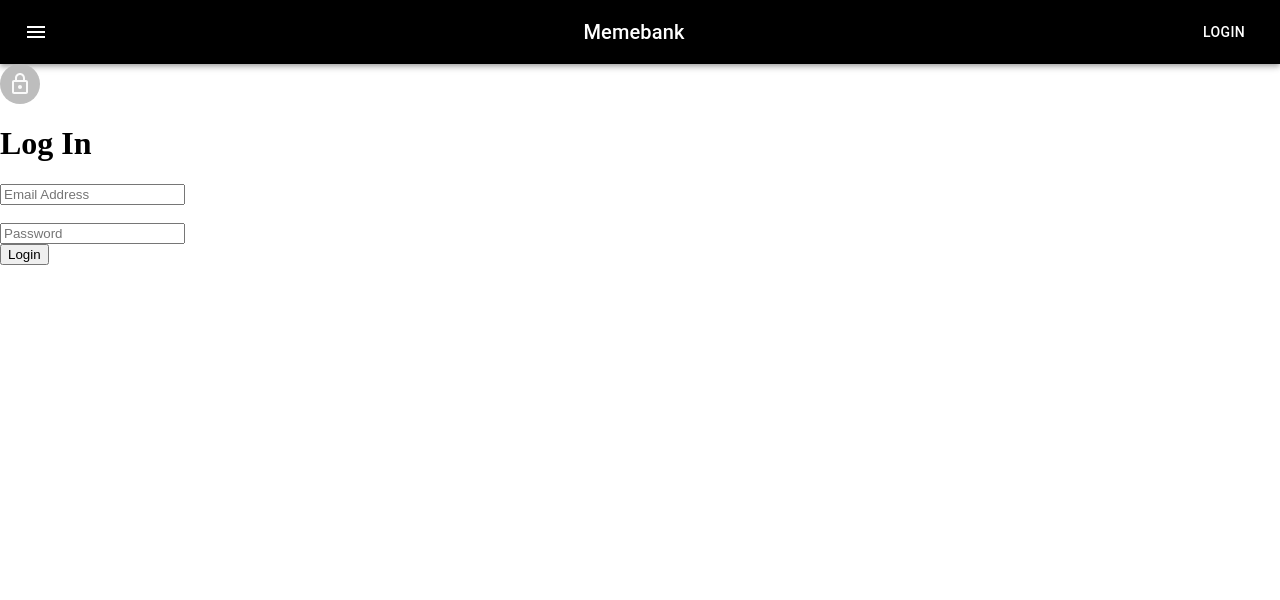
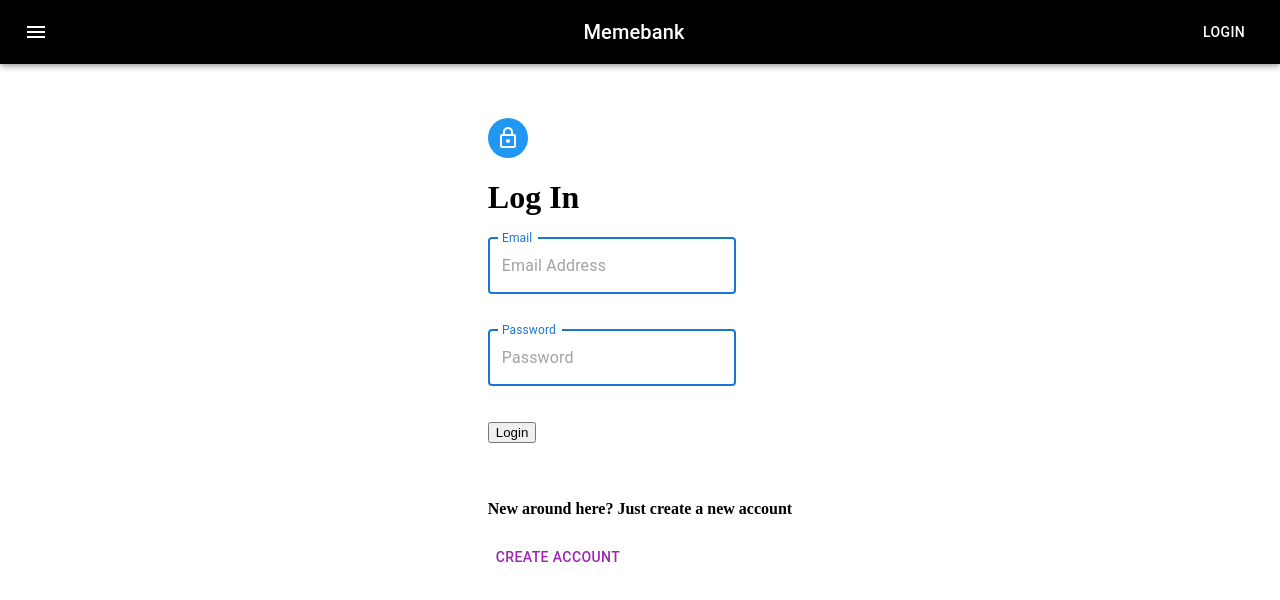
Before and after one commit to Kirixi/Cloud-Comp-A1, a React (Create React App) app in the folder Memebank-Frontend/: page /login in a window 1280 px wide. Shown: the top 600 px of the page. Built offline with nearby package versions, Linux system fonts and the light colour scheme.

Commit message:
Login page styled

```diff
--- a/Memebank-Frontend/src/App.css
+++ b/Memebank-Frontend/src/App.css
@@ -102,6 +102,12 @@ header {
   align-items: center;
 }
 
+.login {
+  display: flex;
+  flex-direction: column;
+  align-items: center;
+}
+
 @media screen and (max-width: 800px) {
   .column {
     width: 45vw;
--- a/Memebank-Frontend/src/Login.js
+++ b/Memebank-Frontend/src/Login.js
@@ -4,6 +4,9 @@ import {useMutation} from "react-query";
 import { Navigate } from 'react-router-dom';
 import {Avatar} from "@material-ui/core";
 import LockOutlinedIcon from '@mui/icons-material/LockOutlined';
+import TextField from '@mui/material/TextField';
+import {blue} from "@mui/material/colors";
+import Button from "@mui/material/Button";
 
 function Login() {
 
@@ -42,32 +45,46 @@ function Login() {
     return (
         <div className="login" >
             <div className="container">
+                <br/>
+                <br/>
+                <br/>
                 <div className="row">
                     <div className="col-md-8 m-auto" data-testid="login">
-                        <Avatar sx={{ m: 1, color: 'secondary.main' }}>
+                        <Avatar sx={{ m: 1 }} style={{alignSelf: 'center', backgroundColor: blue[500]}}>
                             <LockOutlinedIcon />
                         </Avatar>
                         <h1 className="display-4 text-center">Log In</h1>
                         <div className="form-group">
-                            <input
-                                className="form-control form-control-lg"
-                                type="email"
-                                placeholder="Email Address"
-                                name="email"
-                                onChange={(e) => setUsername(e.target.value)}
-                            />
+                            <TextField label="Email" color="primary" focused type="email"
+                                       placeholder="Email Address"
+                                       name="email"
+                                       onChange={(e) => setUsername(e.target.value)}/>
+                            {/*<input*/}
+                            {/*    className="form-control form-control-lg"*/}
+                            {/*    type="email"*/}
+                            {/*    placeholder="Email Address"*/}
+                            {/*    name="email"*/}
+                            {/*    onChange={(e) => setUsername(e.target.value)}*/}
+                            {/*/>*/}
                             <br/>
                             <br/>
                         </div>
+                        <br/>
                         <div className="form-group">
-                            <input
-                                className="form-control form-control-lg"
-                                type="password"
-                                placeholder="Password"
-                                name="password"
-                                onChange={(e) => setPassword(e.target.value)}
-                            />
+                            <TextField label="Password" color="primary" focused type="password"
+                                       placeholder="Password"
+                                       name="password"
+                                       onChange={(e) => setPassword(e.target.value)}/>
+                            {/*<input*/}
+                            {/*    className="form-control form-control-lg"*/}
+                            {/*    type="password"*/}
+                            {/*    placeholder="Password"*/}
+                            {/*    name="password"*/}
+                            {/*    onChange={(e) => setPassword(e.target.value)}*/}
+                            {/*/>*/}
                         </div>
+                        <br/>
+                        <br/>
                         <input type="submit"
                                value="Login"
                                sx={{ mt: 3, mb: 2 }}
@@ -76,6 +93,12 @@ function Login() {
                         />
                     </div>
                 </div>
+                <br/>
+                <br/>
+                <div>
+                    <h4>New around here? Just create a new account</h4>
+                    <Button color="secondary" >Create Account</Button>
+                </div>
             </div>
         </div>
     );
```
